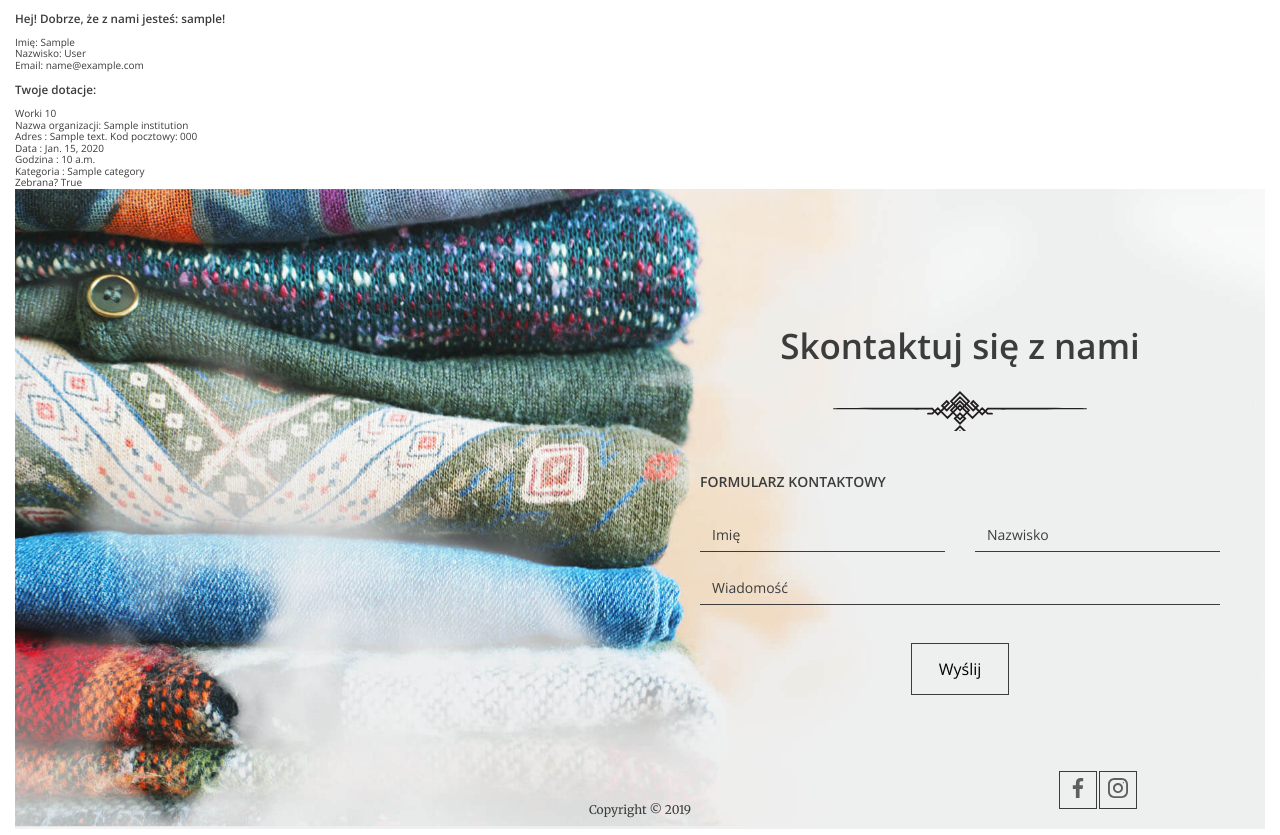
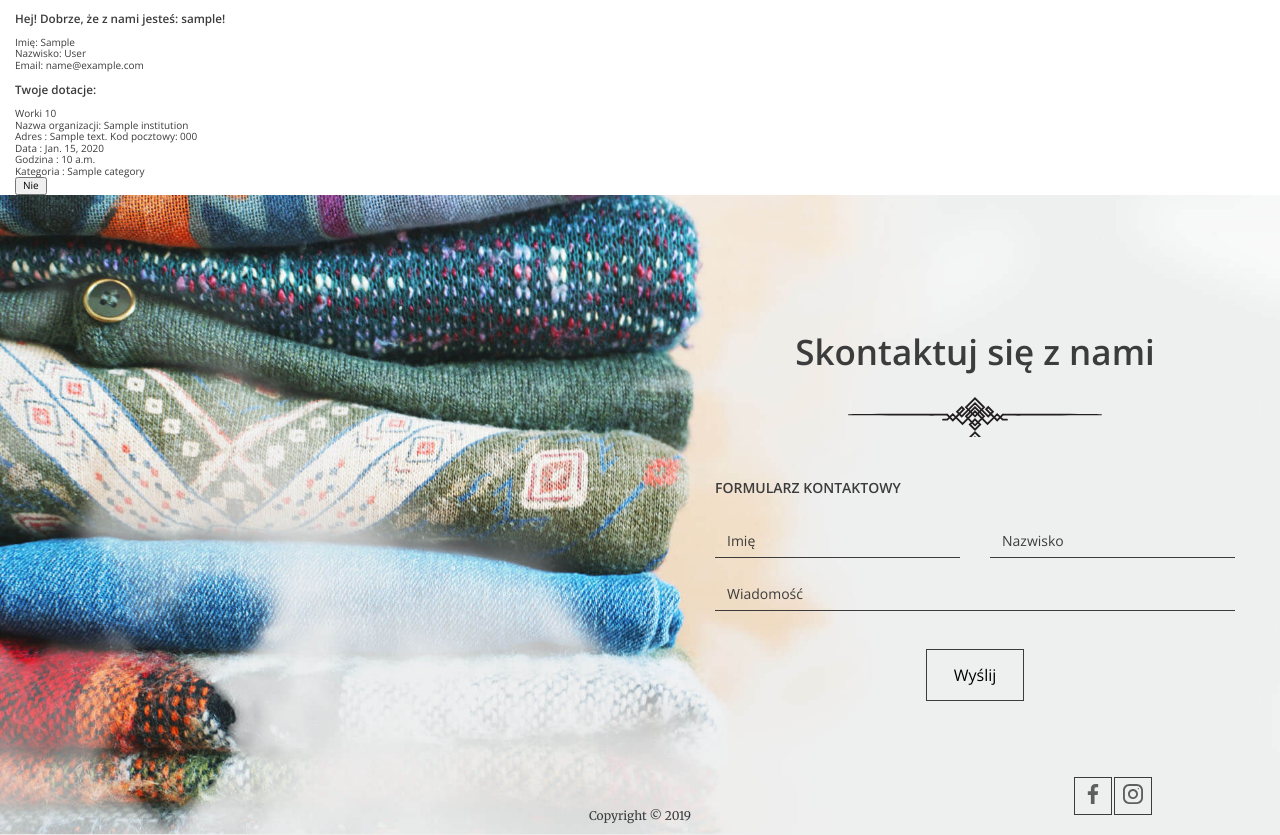
Before and after one commit to MarcinSerwinski/ShareIt, a Django app: page /user/ in a window 1280 px wide. Shown: the part 179-1014 px from the top of the page. Run offline with Django 4.2, Linux system fonts and the light colour scheme; a user stored in the database is signed in; tables that the repository leaves empty hold one stand-in row (values such as "Sample post").

Commit message:
user can chose if donation was taken or not

```diff
--- a/home/templates/home/user.html
+++ b/home/templates/home/user.html
@@ -1,8 +1,12 @@
 {% extends 'base.html' %}
+{% load static %}
+{% block style %}
+    <link rel="stylesheet" href="{% static 'css/style.css' %}" xmlns="http://www.w3.org/1999/html">
 
+{% endblock %}
 {% block container %}
     <header>{% include 'partials/_menu.html' %}</header>
-
+<div id="profile">
     <div class="container">
         <h3 class="p-4">Hej! Dobrze, że z nami jesteś: {{ user.username }}!</h3>
         <div class="display-6 p-4">
@@ -10,7 +14,7 @@
                 <div class="col-0 col-sm-2">Imię: {{ user.first_name }}</div>
             </div>
             <div class="row">
-                <div class="col-0 col-sm-2">Nazwisko: {{ user.last_name }}</div>
+                <div class="col-0 col-sm-5">Nazwisko: {{ user.last_name }}</div>
             </div>
             <div class="row">
                 <div class="col-0 col-sm-2">Email: {{ user.email }}</div>
@@ -23,7 +27,8 @@
     <div class="container">
         <h3>Twoje dotacje:</h3>
         {% for donation in donations %}
-            <div class="col">
+            {% if not donation.is_taken %}
+                <div class="col">
                 <div class="col-0 col-md-3">Worki {{ donation.quantity }} </div>
                 <div class="col-0 col-md-3">Nazwa organizacji: {{ donation.institution }} </div>
                 <div class="col-0 col-md-3">Adres : {{ donation.address }} Kod pocztowy: {{ donation.zip_code }}</div>
@@ -31,12 +36,41 @@
                 <div class="col-0 col-md-3">Godzina : {{ donation.pick_up_time }} </div>
                 <div class="col-0 col-md-3">Kategoria : {% for category in donation.categories.all %}
                     {{ category.name }} {% endfor %}</div>
-                <div class="col-0 col-md-3">Zebrana? {{ donation.is_taken }} </div>
-                {% empty %}
-                <div class="row text-center">Jeszcze nic nie przekazano.</div>
-            </div>
+                <div>
+                    <form method="post">{% csrf_token %}
+                        <button type="submit" class="button" id='donation' name="id_donation" value="{{ donation.id }}">
+                            Tak
+                        </button>
+                    </form>
+                </div>
 
+
+            {% endif %}
         {% endfor %}
 
+
+        {% for donation in donations %}
+            {% if donation.is_taken %}
+                <div class="col">
+                    <div class="col-0 col-md-3">Worki {{ donation.quantity }} </div>
+                    <div class="col-0 col-md-3">Nazwa organizacji: {{ donation.institution }} </div>
+                    <div class="col-0 col-md-3">Adres : {{ donation.address }} Kod
+                        pocztowy: {{ donation.zip_code }}</div>
+                    <div class="col-0 col-md-3">Data : {{ donation.pick_up_date }} </div>
+                    <div class="col-0 col-md-3">Godzina : {{ donation.pick_up_time }} </div>
+                    <div class="col-0 col-md-3">Kategoria : {% for category in donation.categories.all %}
+                        {{ category.name }} {% endfor %}</div>
+                    <div>
+                        <form method="post">{% csrf_token %}
+                            <button type="submit" class="button" id='donation' name='id_donation'
+                                    value="{{ donation.id }}">Nie</button>
+                        </form>
+                    </div>
+
+                </div>
+            {% endif %}
+        {% endfor %}
+        </div>
     </div>
+</div>
 {% endblock %}
--- a/home/views.py
+++ b/home/views.py
@@ -4,7 +4,7 @@ from django.contrib.auth import authenticate, login, logout, get_user_model
 from django.contrib.auth.mixins import LoginRequiredMixin
 from django.contrib.auth.views import LoginView
 from django.db.models import Sum
-from django.shortcuts import render, redirect
+from django.shortcuts import render, redirect, get_object_or_404
 from django.views import View
 from django.views.generic import TemplateView, FormView, ListView, CreateView
 from django.contrib.auth.models import User
@@ -111,3 +111,22 @@ class Profile(View):
         donations = Donation.objects.filter(user=user.pk)
 
         return render(request, 'home/user.html', {'user': user, 'donations': donations})
+
+    def post(self, request):
+        users = get_user_model()
+        user = users.objects.get(pk=request.user.pk)
+        donations = Donation.objects.filter(user=user)
+        id_donation = request.POST.get('id_donation')
+        donation = donations.get(pk=id_donation)
+
+        if donation.is_taken:
+
+            donation.is_taken = False
+            donation.save()
+
+        elif not donation.is_taken:
+
+            donation.is_taken = True
+            donation.save()
+
+        return redirect('home:profile')
--- a/templates/base.html
+++ b/templates/base.html
@@ -6,7 +6,10 @@
     <meta name="viewport" content="width=device-width, initial-scale=1.0"/>
     <meta http-equiv="X-UA-Compatible" content="ie=edge"/>
     <title>ShareIt! {% block title %}{% endblock %}</title>
+{% block style %}
     <link rel="stylesheet" href="{% static 'css/style.css' %}">
+{% endblock %}
+
 </head>
 <body>
 {% block container %}
```
Also changed, not shown: static/css/style.css (+3 -0 lines).
